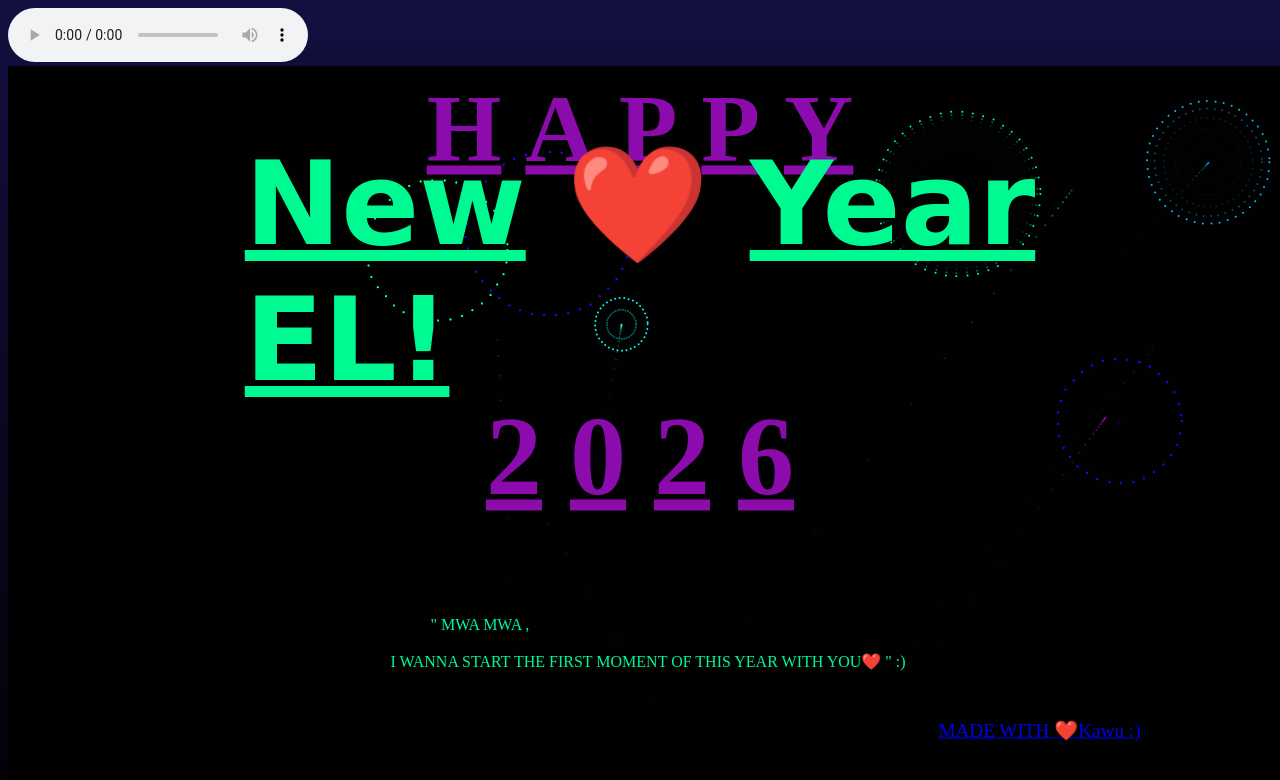
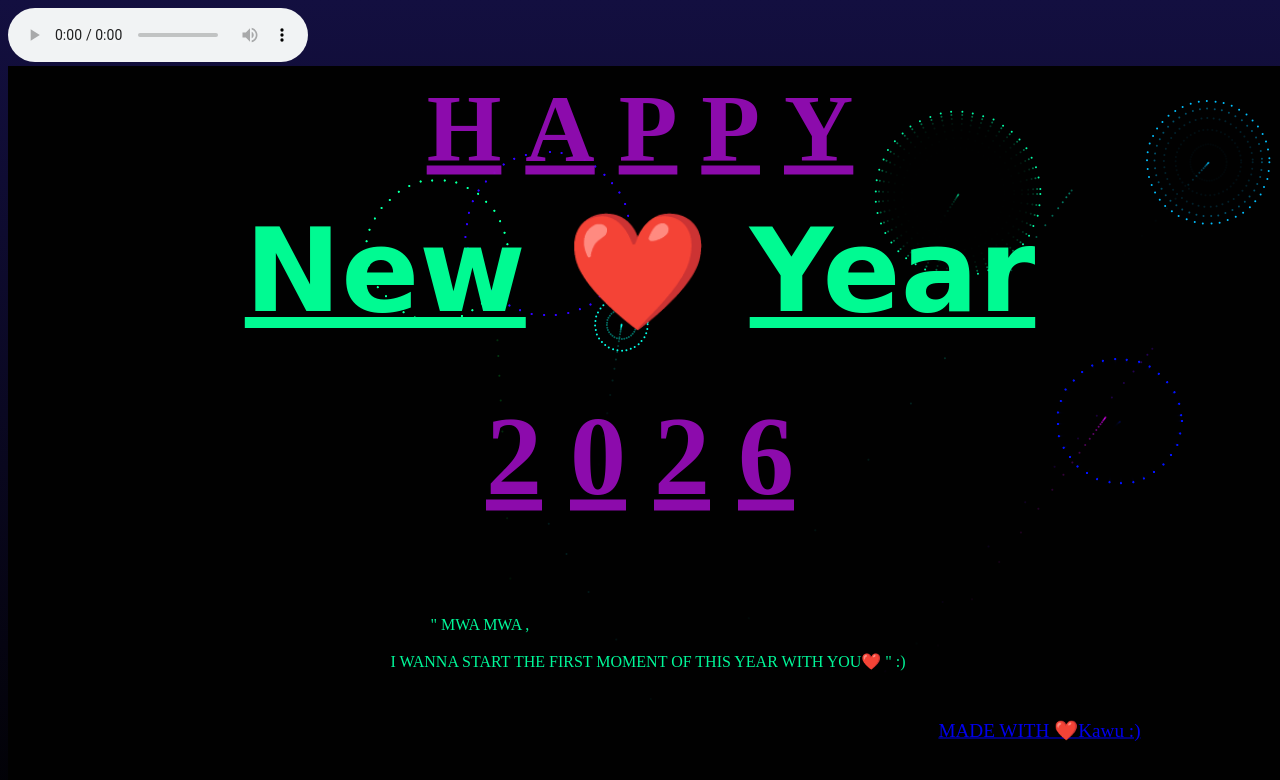
Before and after one commit to kawu0128/happy-new-year, a plain HTML site: page index.html in a window 1280 px wide. Drawn offline with Linux system fonts and the light colour scheme; animation ran at ten frames a second.

Commit message:
Update title to 'HAPPY NEW YEAR EL!'

```diff
--- a/index.html
+++ b/index.html
@@ -1,7 +1,7 @@
 <!DOCTYPE html>
 <html>
     <head>
-        <title>HAPPY NEW YEAR :)</title>
+        <title>HAPPY NEW YEAR EL! :)</title>
         <link rel="stylesheet" type="text/css" href="new.css">
     </head>
     <audio controls autoplay loop>
@@ -9,7 +9,7 @@
         <source src="music/musicc.mp3" type="audio/mpeg">
     </audio>
     <h1><u>H</u>&nbsp<u>A</u>&nbsp<u>P</u>&nbsp<u>P</u>&nbsp<u>Y</u></h1>
-    <h2><u>New</u>&nbsp&#10084;&#65039;&nbsp<u>Year EL!</u></h2>
+    <h2><u>New</u>&nbsp&#10084;&#65039;&nbsp<u>Year</u></h2>
     <h3><u>2</u>&nbsp<u>0</u>&nbsp<u>2</u>&nbsp<u>6</u></h3>
     <h4><a href="https://instagram.com/kxwu.a/" target="_blank">MADE WITH &#10084;&#65039;Kawu :)</a></h4>
     <h5>&nbsp&nbsp&nbsp&nbsp&nbsp&nbsp&nbsp&nbsp&nbsp&nbsp&nbsp&nbsp&nbsp&nbsp&nbsp&nbsp&nbsp"&nbspMWA MWA ,&nbsp&nbsp&nbsp</br> &nbsp&nbsp&nbsp &nbsp&nbsp&nbsp </br>&nbsp&nbsp&nbsp&nbsp&nbsp&nbsp&nbspI WANNA START THE FIRST MOMENT OF THIS YEAR WITH YOU&#10084;&#65039;&nbsp" :)&nbsp&nbsp&nbsp</h5>
```
